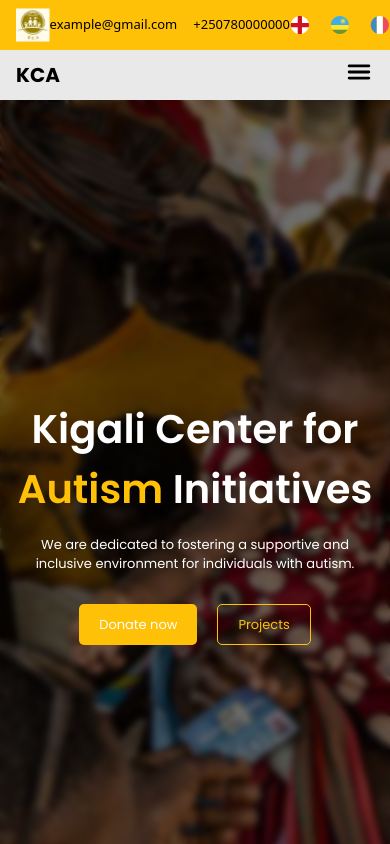
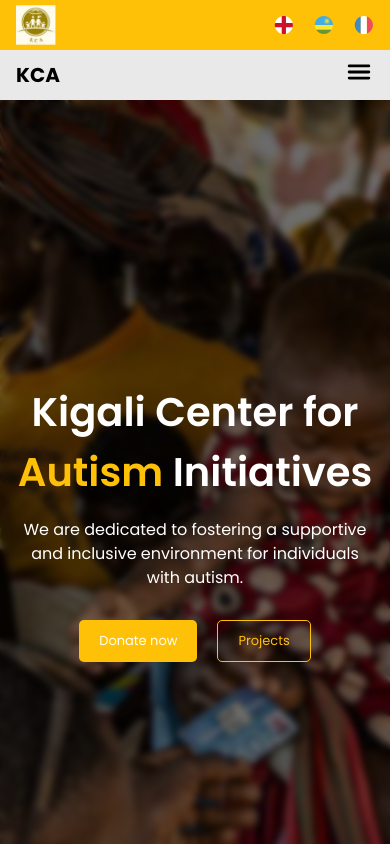
Before and after one commit to Zeden12/kigali-center-for-autism-initiatives-fn, a React (Vite) app: page / in a window 390 px wide. Shown: the top 844 px of the page. Built offline with nearby package versions, Linux system fonts and the light colour scheme.

Commit message:
changed the btn hover

```diff
--- a/src/component/About.jsx
+++ b/src/component/About.jsx
@@ -17,7 +17,7 @@ const About = () => {
   return (
     <div id='about' className='mx-auto px-4 mt-[50px] flex flex-col md:px-[2.5rem] justify-center items-center text-center'>
         <h1 className='font-poppins text-[30px] font-bold mb-4'>Who We <span className='text-[#FFC107]'>Are</span></h1>
-        <p className='font-poppins text-[16px] max-w-3xl'>Our organization strives to create a world where people with autism can thrive and reach their fullest potential.</p>
+        <p className='font-poppins max-w-3xl'>Our organization strives to create a world where people with autism can thrive and reach their fullest potential.</p>
 
        <div className='mt-[30px] justify-items-cente grid grid-cols-1 md:grid-cols-2 lg:grid-cols-3 gap-[50px] mx-auto md:px-4 '>
        <div style={bg} className=' mt-[30px] rounded-[10px] bg-black text-white hover:transition-transform hover:scale-105 duration-300  '>
--- a/src/component/BottomNav.jsx
+++ b/src/component/BottomNav.jsx
@@ -24,7 +24,7 @@ const BottomNav = () => {
                     </li>
                     <li className="my-4 lg:my-0 hover:text-[#FFC107]"><a href="#hero">Home</a></li>
                     <li className="my-4 lg:my-0 hover:text-[#FFC107]"><a href="#about">Who We Are</a></li>
-                    <li className="my-4 lg:my-0 hover:text-[#FFC107]"><a href="#">Projects</a></li>
+                    <li className="my-4 lg:my-0 hover:text-[#FFC107]"><a href="#project">Projects</a></li>
                     <li className="my-4 lg:my-0 hover:text-[#FFC107]"><a href="#">Blog</a></li>
                     <li className="my-4 lg:my-0 hover:text-[#FFC107]"><a href="#">Contact Us</a></li>
                     <li className="my-4 lg:my-0  lg:hidden bg-[#FFC107] text-white font-outfit px-[30px] py-[7px] rounded-[10px] hover:bg-white hover:border-[1px] hover:border-[#FFC107] hover:text-[#FFC107]"><a href="#">Donate</a></li>
--- /dev/null
+++ b/src/component/Contact.jsx
@@ -0,0 +1,9 @@
+import React from 'react'
+
+const Contact = () => {
+  return (
+    <div>Contact</div>
+  )
+}
+
+export default Contact
--- a/src/component/Hero.jsx
+++ b/src/component/Hero.jsx
@@ -28,12 +28,12 @@ const Hero = () => {
             <h1 className='text-white font-semibold text-[40px]'>
             Kigali Center for <span className='text-[#FFC107]'>Autism</span> Initiatives
             </h1>
-            <p className='text-white text-[13px] mt-4'>
+            <p className='text-white mt-4'>
             We are dedicated to fostering a supportive and inclusive environment for individuals with autism.
             </p>
             <div className='flex gap-[20px] mt-[30px]'>
-                <button className='bg-[#FFC107] text-[13px] text-white px-[20px] py-[10px] rounded-[5px]'>Donate now</button>
-                <button className='bg-transparent border border-[#FFC107] text-[#FFC107] text-[13px] px-[20px] py-[10px] rounded-[5px]'>Projects</button>
+                <button className='bg-[#FFC107] text-[13px] text-white px-[20px] py-[10px] rounded-[5px] hover:bg-transparent hover:border hover:border-[#FFC107] hover:text-[#FFC107]'>Donate now</button>
+                <button className='bg-transparent border border-[#FFC107] text-[#FFC107] text-[13px] px-[20px] py-[10px] rounded-[5px] hover:bg-[#FFC107] hover:text-white'>Projects</button>
             </div>
          </div>
     </div>
--- a/src/component/ProjectPart.jsx
+++ b/src/component/ProjectPart.jsx
@@ -6,7 +6,7 @@ import { Link } from "react-router-dom";
 
 const ProjectPart = () => {
   return (
-    <div id="project" className="project-view-container">
+    <div id="project" className="project-view-container font-poppins">
       <h1>
         Our <span>Project</span>
       </h1>
--- a/src/component/TopNav.jsx
+++ b/src/component/TopNav.jsx
@@ -10,7 +10,7 @@ const TopNav = () => {
         <div>
            <img src={logo} alt="logo"  className='w-[40px] h-[40px]'/>
         </div>
-        <div className='flex gap-4 text-[13px]'>
+        <div className=' gap-4 text-[13px] hidden md:flex'>
            <p>example@gmail.com</p>
            <p>+250780000000</p>
         </div>
```
Also changed, not shown: 1 other file (tests, documents, lock files or other folders).
